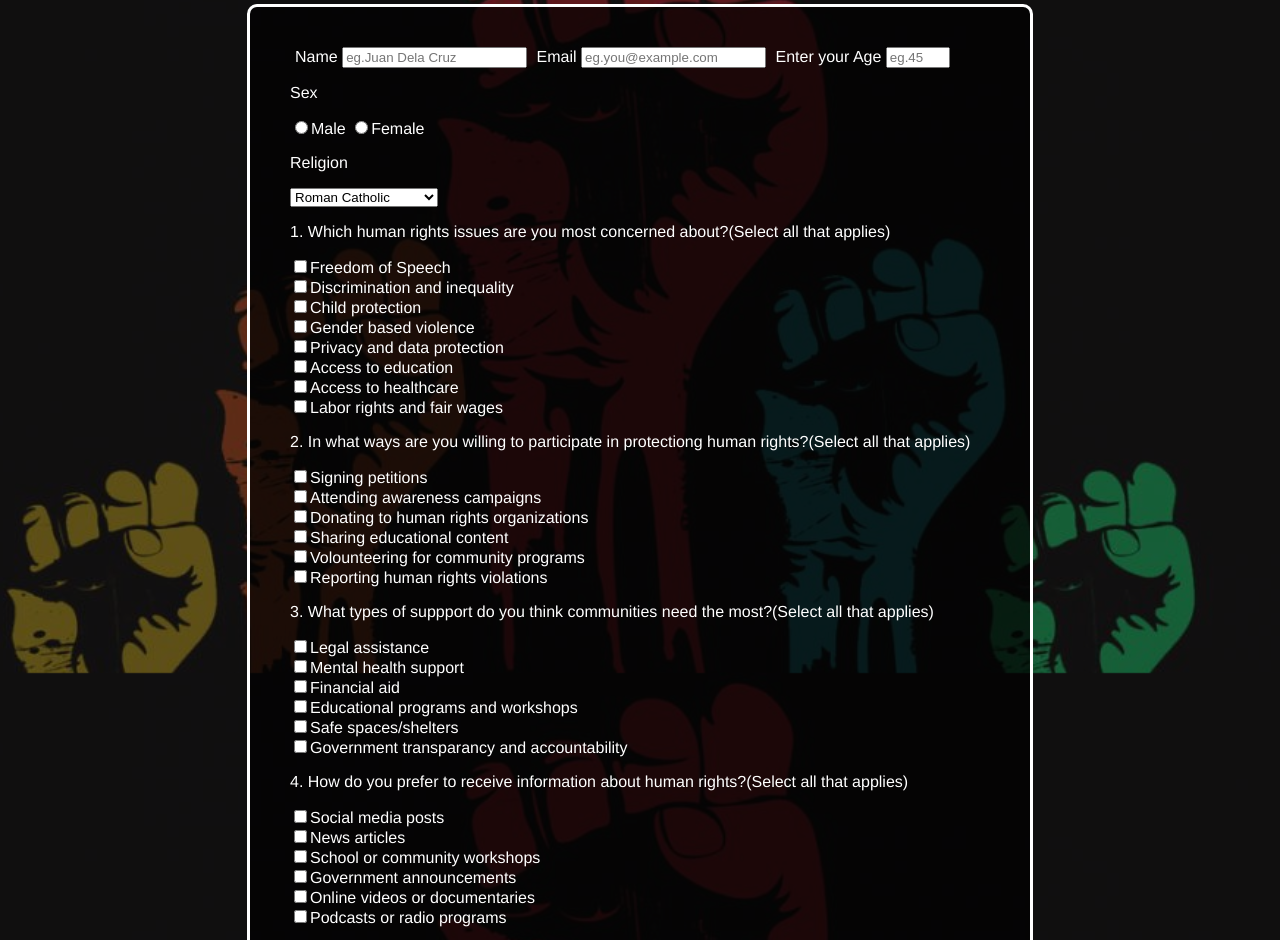
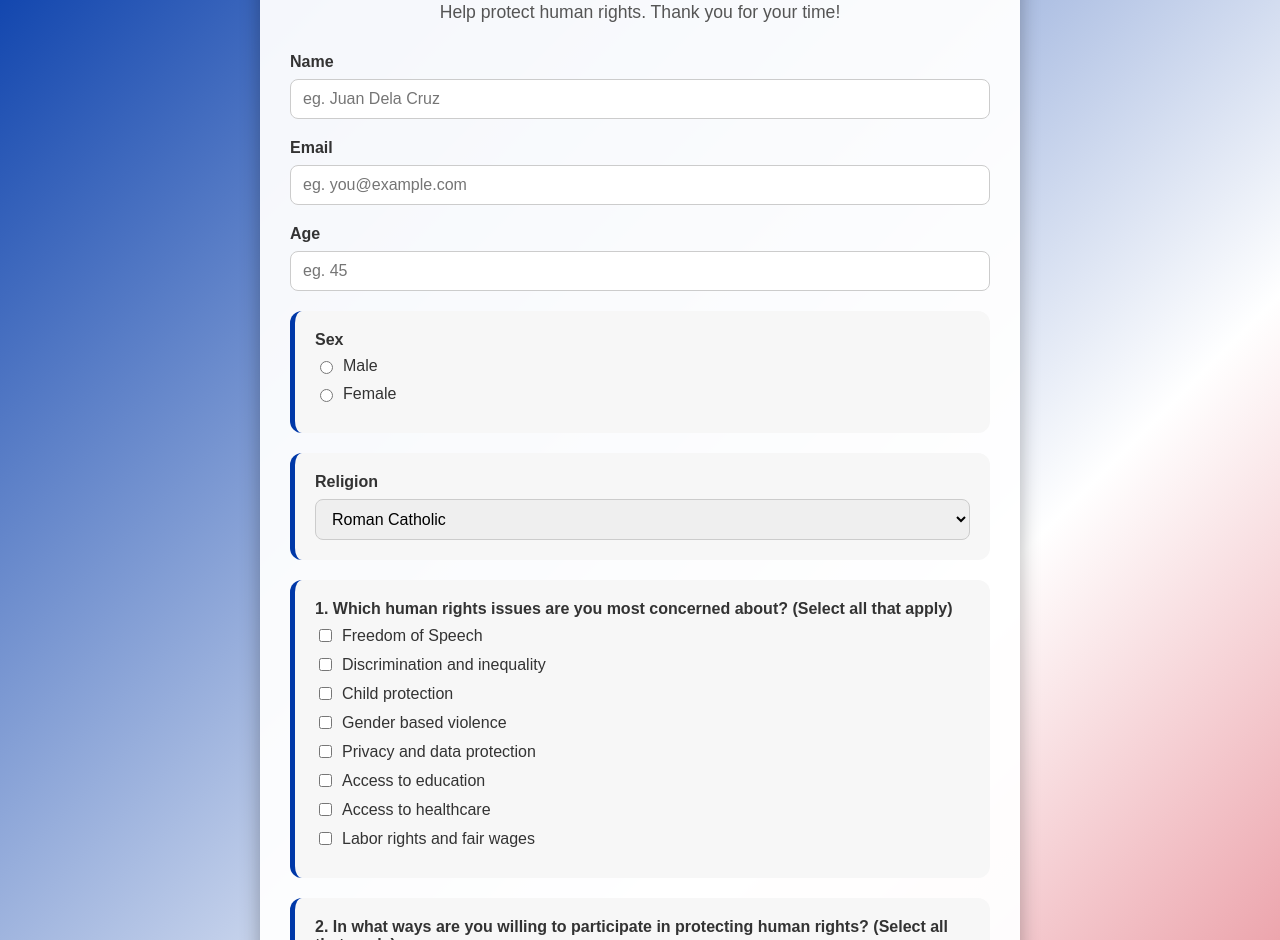
Before and after one commit to Jayveebanwa/SurveyForm, a plain HTML site: page index.html in a window 1280 px wide. Shown: the part 127-1067 px from the top of the page. Drawn offline with Linux system fonts and the light colour scheme.

Commit message:
added edits

```diff
--- a/index.html
+++ b/index.html
@@ -1,115 +1,111 @@
 <!DOCTYPE html>
 <html lang="en">
-    <head>
-    <meta charset="utf-8" />
+<head>
+    <meta charset="UTF-8" />
     <meta name="viewport" content="width=device-width, initial-scale=1.0" />
-     <link href="styles.css" rel="stylesheet"/>
- </head>
+    <link rel="stylesheet" href="styles.css">
+    <title>Survey Form</title>
+</head>
+<body>
+    <div id="container">
+        <header>
+            <h1>Survey Form</h1>
+            <p>Help protect human rights. Thank you for your time!</p>
+        </header>
 
- <body>
+        <form id="survey-form">
 
-    <header>
-        <h1 id="title">Survey Form</h1>
-        <p id="description">Help protect human rights. Thank you for your time!</p>
-    </header>
- <div id="container">
+            <!-- Name -->
+            <div class="form-group">
+                <label for="name">Name</label>
+                <input id="name" type="text" placeholder="eg. Juan Dela Cruz" required>
+            </div>
 
-<form id="survey-form">
-    <label id="name-label" for="name">Name</label>
-    <input
-    id="name"
-    type="text"
-    placeholder="eg.Juan Dela Cruz"
-    required
-    />
-    <label id="email-label" for="email">Email</label>
-    <input
-    id="email"
-    type="email"
-    name="email"
-    placeholder="eg.you@example.com"
-    required
-    />
-    <label id="number-label" for="number">Enter your Age</label>
-    <input
-    id="number"
-    type="number"
-    min="1"
-    max="100"
-    placeholder="eg.45"
-    required
-    />
+            <!-- Email -->
+            <div class="form-group">
+                <label for="email">Email</label>
+                <input id="email" type="email" placeholder="eg. you@example.com" required>
+            </div>
 
-    <p>Sex</p>
-    <label>
-        <input type="radio" name="sex" value="male">Male
-    </label>
-    <label>
-        <input type="radio" name="sex" value="female">Female
-    </label>
+            <!-- Age -->
+            <div class="form-group">
+                <label for="number">Age</label>
+                <input id="number" type="number" min="1" max="100" placeholder="eg. 45" required>
+            </div>
 
-    <p>Religion</p>
-    <select name="dropdown" id="dropdown">
-        <option value="option 1">Roman Catholic</option>
-        <option value="option 2">Islam</option>
-        <option value="option 3">Iglesia ni Cristo (iNC)</option>
-        <option value="option 4">Jehovah's Witnesses</option>
-        <option value="option 5">Others</option>
-    </select>
+            <!-- Sex -->
+            <div class="form-group question">
+                <label>Sex</label>
+                <label class="option-label"><input type="radio" name="sex" value="male" required>Male</label>
+                <label class="option-label"><input type="radio" name="sex" value="female">Female</label>
+            </div>
 
-    <p>1. Which human rights issues are you most concerned about?(Select all that applies)</p>
-    <label>
-        <div class="option"> <input type="checkbox" value="option 1" name="Q1O1">Freedom of Speech </div>
-        <div class="option"> <input type="checkbox" value="option 2" name="Q1O2">Discrimination and inequality </div>
-        <div class="option"> <input type="checkbox" value="option 3" name="Q1O3">Child protection </div>
-        <div class="option"> <input type="checkbox" value="option 4" name="Q1O4">Gender based violence </div>
-        <div class="option"> <input type="checkbox" value="option 5" name="Q1O5">Privacy and data protection </div>
-        <div class="option"> <input type="checkbox" value="option 6" name="Q1O6">Access to education </div>
-        <div class="option"> <input type="checkbox" value="option 7" name="Q1O7">Access to healthcare </div>
-        <div class="option"> <input type="checkbox" value="option 8" name="Q1O8">Labor rights and fair wages </div>
-            </label>
+            <!-- Religion -->
+            <div class="form-group question">
+                <label for="dropdown">Religion</label>
+                <select id="dropdown" name="dropdown">
+                    <option value="Roman Catholic">Roman Catholic</option>
+                    <option value="Islam">Islam</option>
+                    <option value="INC">Iglesia ni Cristo (iNC)</option>
+                    <option value="Jehovah's Witnesses">Jehovah's Witnesses</option>
+                    <option value="Others">Others</option>
+                </select>
+            </div>
 
-    <p>2. In what ways are you willing to participate in protectiong human rights?(Select all that applies)</p>
-    <label>
-        <div class="option"> <input type="checkbox" value="option 1" name="Q2O1">Signing petitions </div>
-        <div class="option"> <input type="checkbox" value="option 2"name="Q2O2">Attending awareness campaigns </div>
-        <div class="option"> <input type="checkbox" value="option 3"name="Q2O3">Donating to human rights organizations </div>
-        <div class="option"> <input type="checkbox" value="option 4"name="Q2O4">Sharing educational content </div>
-        <div class="option"> <input type="checkbox" value="option 5"name="Q2O5">Volounteering for community programs </div>
-        <div class="option"> <input type="checkbox" value="option 6"name="Q2O6">Reporting human rights violations </div>
-    </label>
+            <!-- Question 1 -->
+            <div class="form-group question">
+                <label>1. Which human rights issues are you most concerned about? (Select all that apply)</label>
+                <label class="option-label"><input type="checkbox" name="Q1O1" value="Freedom of Speech">Freedom of Speech</label>
+                <label class="option-label"><input type="checkbox" name="Q1O2" value="Discrimination">Discrimination and inequality</label>
+                <label class="option-label"><input type="checkbox" name="Q1O3" value="Child protection">Child protection</label>
+                <label class="option-label"><input type="checkbox" name="Q1O4" value="Gender violence">Gender based violence</label>
+                <label class="option-label"><input type="checkbox" name="Q1O5" value="Privacy">Privacy and data protection</label>
+                <label class="option-label"><input type="checkbox" name="Q1O6" value="Education">Access to education</label>
+                <label class="option-label"><input type="checkbox" name="Q1O7" value="Healthcare">Access to healthcare</label>
+                <label class="option-label"><input type="checkbox" name="Q1O8" value="Labor rights">Labor rights and fair wages</label>
+            </div>
 
-    <p>3. What types of suppport do you think communities need the most?(Select all that applies)</p>
-    <label>
-        <div class="option"> <input type="checkbox" value="option 1"name="Q3O1">Legal assistance </div>
-        <div class="option"> <input type="checkbox" value="option 2"name="Q3O2">Mental health support </div>
-        <div class="option"> <input type="checkbox" value="option 3"name="Q3O3">Financial aid </div>
-        <div class="option"> <input type="checkbox" value="option 4"name="Q3O4">Educational programs and workshops </div>
-        <div class="option"> <input type="checkbox" value="option 5"name="Q3O5">Safe spaces/shelters </div>
-        <div class="option"> <input type="checkbox" value="option 6"name="Q3O6">Government transparancy and accountability </div>
-    </label>
-    <p>4. How do you prefer to receive information about human rights?(Select all that applies)</p>
-        <label>
-            <div class="option"> <input type="checkbox" value="option 1"name="Q4O1">Social media posts </div>
-            <div class="option"> <input type="checkbox" value="option 2"name="Q4O2">News articles </div>
-            <div class="option"> <input type="checkbox" value="option 3"name="Q4O3">School or community workshops </div>
-            <div class="option"> <input type="checkbox" value="option 4 "name="Q4O4">Government announcements </div>
-            <div class="option"> <input type="checkbox" value="option 5"name="Q4O5">Online videos or documentaries </div>
-            <div class="option"> <input type="checkbox" value="option 6"name="Q4O6">Podcasts or radio programs </div>
-        </label>
+            <!-- Question 2 -->
+            <div class="form-group question">
+                <label>2. In what ways are you willing to participate in protecting human rights? (Select all that apply)</label>
+                <label class="option-label"><input type="checkbox" name="Q2O1" value="Petitions">Signing petitions</label>
+                <label class="option-label"><input type="checkbox" name="Q2O2" value="Campaigns">Attending awareness campaigns</label>
+                <label class="option-label"><input type="checkbox" name="Q2O3" value="Donations">Donating to human rights organizations</label>
+                <label class="option-label"><input type="checkbox" name="Q2O4" value="Sharing content">Sharing educational content</label>
+                <label class="option-label"><input type="checkbox" name="Q2O5" value="Volunteering">Volunteering for community programs</label>
+                <label class="option-label"><input type="checkbox" name="Q2O6" value="Reporting">Reporting human rights violations</label>
+            </div>
 
-        <p>If you have any inquiries or comments you want to add, you can place them in the textbox below.</p>
-    <label for="comments">Additional Comments</label><br>
-    <textarea
-    name="comments"
-    id="comments"
-    placeholder="Enter additional comments here..."
-    rows="10"
-    cols="40"
-    ></textarea>
-    <button id="submit" type="submit">Submit</button>
+            <!-- Question 3 -->
+            <div class="form-group question">
+                <label>3. What types of support do you think communities need the most? (Select all that apply)</label>
+                <label class="option-label"><input type="checkbox" name="Q3O1" value="Legal assistance">Legal assistance</label>
+                <label class="option-label"><input type="checkbox" name="Q3O2" value="Mental health">Mental health support</label>
+                <label class="option-label"><input type="checkbox" name="Q3O3" value="Financial aid">Financial aid</label>
+                <label class="option-label"><input type="checkbox" name="Q3O4" value="Education programs">Educational programs and workshops</label>
+                <label class="option-label"><input type="checkbox" name="Q3O5" value="Shelters">Safe spaces/shelters</label>
+                <label class="option-label"><input type="checkbox" name="Q3O6" value="Transparency">Government transparency and accountability</label>
+            </div>
 
+            <!-- Question 4 -->
+            <div class="form-group question">
+                <label>4. How do you prefer to receive information about human rights? (Select all that apply)</label>
+                <label class="option-label"><input type="checkbox" name="Q4O1" value="Social media">Social media posts</label>
+                <label class="option-label"><input type="checkbox" name="Q4O2" value="Articles">News articles</label>
+                <label class="option-label"><input type="checkbox" name="Q4O3" value="Workshops">School or community workshops</label>
+                <label class="option-label"><input type="checkbox" name="Q4O4" value="Announcements">Government announcements</label>
+                <label class="option-label"><input type="checkbox" name="Q4O5" value="Videos">Online videos or documentaries</label>
+                <label class="option-label"><input type="checkbox" name="Q4O6" value="Podcasts">Podcasts or radio programs</label>
+            </div>
 
+            <!-- Additional Comments -->
+            <div class="form-group">
+                <label for="comments">Additional Comments</label>
+                <textarea id="comments" name="comments" placeholder="Enter additional comments here..." rows="6"></textarea>
+            </div>
+
+            <!-- Submit -->
+            <button class="btn-submit" type="submit">Submit</button>
         </form>
     </div>
 </body>
--- a/styles.css
+++ b/styles.css
@@ -1,55 +1,132 @@
-
+/* BODY AND BACKGROUND */
 body {
     margin: 0;
     padding: 0;
-    background-image:
-        linear-gradient(rgba(0, 0, 0, 0.5), rgba(0, 0, 0, 0.5)),
-        url("bg.jpg");
-    background-size: cover;
-    background-repeat: no-repeat;
-    background-attachment: fixed;
-    background-position: center;
-    font-family: 'Franklin Gothic Medium', 'Arial Narrow', Arial, sans-serif;
-    text-align: left;
+    font-family: 'Poppins', sans-serif;
+    background: linear-gradient(135deg, #0038A8, #FFFFFF, #CE1126); /* Blue, White, Red of PH flag */
+    min-height: 100vh;
+    display: flex;
+    justify-content: center;
+    align-items: center;
 }
 
+/* FORM CONTAINER */
 #container {
-    border: 3px solid white;
-    padding: 40px;
     width: 90%;
     max-width: 700px;
-    color: white;
-    border-radius: 10px;
-    margin: 40px auto;
-    background-color: rgba(0, 0, 0, 0.7);
+    background-color: rgba(255, 255, 255, 0.95);
+    padding: 40px 30px;
+    border-radius: 15px;
+    box-shadow: 0 8px 20px rgba(0,0,0,0.3);
 }
 
+/* HEADER */
+header {
+    text-align: center;
+    margin-bottom: 30px;
+}
 
-header {
+header h1 {
+    font-size: 2.5rem;
+    color: #0038A8;
+    margin-bottom: 10px;
+}
+
+header p {
+    font-size: 1.1rem;
+    color: #555;
+}
+
+/* FORM GROUPS */
+.form-group {
     margin-bottom: 20px;
 }
 
-
-h1 {
-    margin: 0;
-    font-size: 50px;
-    color: azure;
-    text-align: center;
+/* LABELS */
+label {
+    display: block;
+    font-weight: 600;
+    margin-bottom: 8px;
+    color: #333;
 }
 
-
-#description {
-    margin: 10px 0 20px 0;
-    font-size: 20px;
-    color: azure;
-    text-align: center;
+/* INPUTS AND TEXTAREA */
+input[type="text"],
+input[type="email"],
+input[type="number"],
+select,
+textarea {
+    width: 100%;
+    padding: 10px 12px;
+    border-radius: 8px;
+    border: 1px solid #ccc;
+    font-size: 1rem;
+    box-sizing: border-box;
+    transition: border-color 0.3s, box-shadow 0.3s;
 }
 
-
-#name-label, #email-label, #number-label {
-    padding-left: 5px;
+input:focus,
+select:focus,
+textarea:focus {
+    border-color: #0038A8;
+    box-shadow: 0 0 5px rgba(0, 56, 168, 0.5);
+    outline: none;
 }
 
-form {
-    background-color: transparent;
+/* RADIO AND CHECKBOX LABELS */
+.option-label {
+    display: flex;
+    align-items: center;
+    margin-bottom: 10px;
+    font-weight: 500;
+    color: #333;
+    cursor: pointer;
 }
+
+.option-label input {
+    margin-right: 10px;
+    accent-color: #0038A8; /* Modern colored checkboxes/radio buttons */
+}
+
+/* QUESTIONS CARD STYLE */
+.question {
+    background-color: #f7f7f7;
+    padding: 20px;
+    border-radius: 12px;
+    border-left: 5px solid #0038A8;
+    margin-bottom: 20px;
+}
+
+/* SUBMIT BUTTON */
+.btn-submit {
+    width: 100%;
+    background-color: #CE1126; /* Red from PH flag */
+    color: #fff;
+    padding: 12px;
+    border: none;
+    font-size: 1.2rem;
+    font-weight: 600;
+    border-radius: 8px;
+    cursor: pointer;
+    transition: background-color 0.3s, transform 0.2s;
+}
+
+.btn-submit:hover {
+    background-color: #a10f21;
+    transform: scale(1.02);
+}
+
+/* RESPONSIVE DESIGN */
+@media (max-width: 600px) {
+    #container {
+        padding: 30px 20px;
+    }
+
+    header h1 {
+        font-size: 2rem;
+    }
+
+    .btn-submit {
+        font-size: 1rem;
+    }
+}
```
